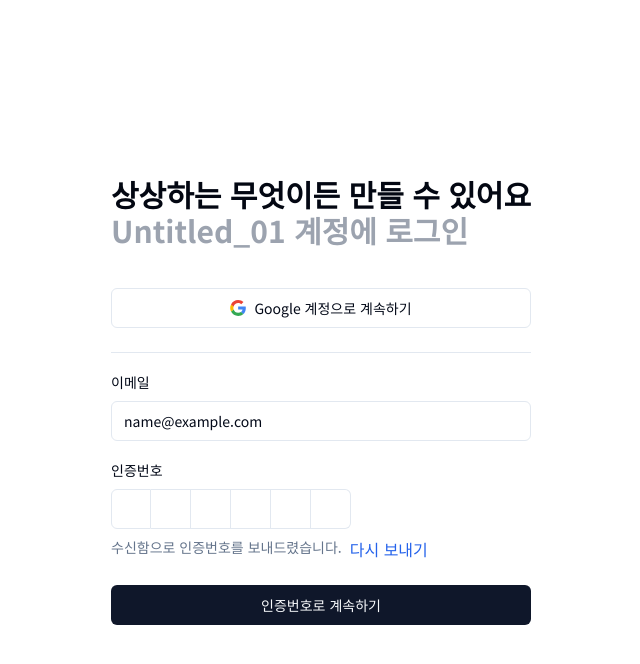
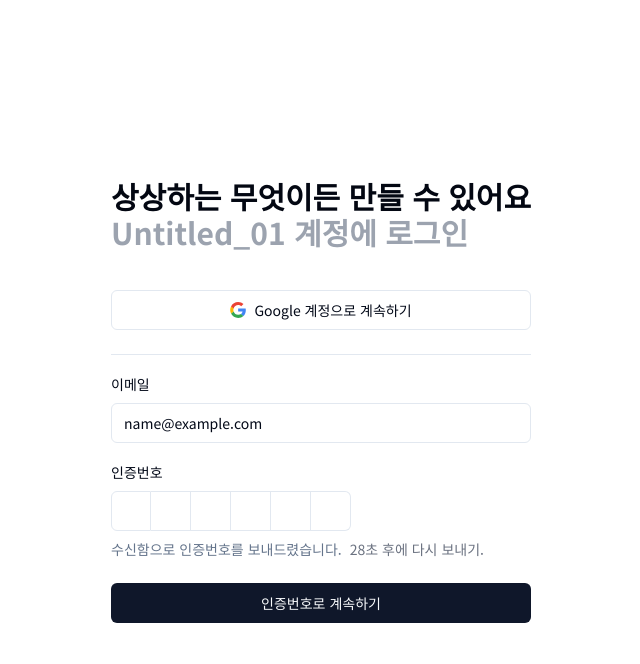
Before and after one commit to ninanoray/Untitled_01, a Next.js app: page /login in a window 1280 px wide. Both pictures are taken after typing "name@example.com" into the empty fields and a click on the button "계속". Shown: the top 664 px of the page, without its empty margins (319-959 px from the left). Built offline with nearby package versions, Linux system fonts and the light colour scheme.

Commit message:
feat: 30초 후에.. 구현

```diff
--- a/src/components/login/loginForm.tsx
+++ b/src/components/login/loginForm.tsx
@@ -2,7 +2,7 @@ import { Button } from "@/src/components/ui/button";
 import { zodResolver } from "@hookform/resolvers/zod";
 import { REGEXP_ONLY_DIGITS_AND_CHARS } from "input-otp";
 import { useRouter } from "next/navigation";
-import { useState } from "react";
+import { useEffect, useState } from "react";
 import { useForm } from "react-hook-form";
 import { z } from "zod";
 import {
@@ -28,6 +28,7 @@ const CHECK_PIN = 2;
 
 const LoginForm = () => {
   const [loginMode, setLoginMode] = useState<number>(CHECK_EMAIL);
+  const [pinCount, setPinCount] = useState<number>(30);
 
   const router = useRouter();
 
@@ -67,6 +68,18 @@ const LoginForm = () => {
     console.log(values);
     router.push("/");
   }
+
+  useEffect(() => {
+    if (loginMode === CHECK_PIN) {
+      const id = setInterval(() => {
+        setPinCount((count) => count - 1);
+      }, 1000);
+      if (pinCount <= 0) {
+        clearInterval(id);
+      }
+      return () => clearInterval(id);
+    }
+  }, [loginMode, pinCount]);
 
   return (
     <>
@@ -124,7 +137,9 @@ const LoginForm = () => {
                   <FormControl>
                     <Input placeholder="비밀번호를 입력하세요" {...field} />
                   </FormControl>
-                  <FormDescription>비밀번호를 잊어버리셨나요?</FormDescription>
+                  <FormDescription className="cursor-pointer">
+                    비밀번호를 잊어버리셨나요?
+                  </FormDescription>
                   <FormMessage />
                 </FormItem>
               )}
@@ -165,7 +180,16 @@ const LoginForm = () => {
                   </FormControl>
                   <FormDescription className="flex gap-2">
                     수신함으로 인증번호를 보내드렸습니다.
-                    <p className="text-blue-600 cursor-pointer">다시 보내기</p>
+                    {pinCount > 0 ? (
+                      <p className="text-sm text-gray-500">{`${pinCount}초 후에 다시 보내기.`}</p>
+                    ) : (
+                      <p
+                        className="text-sm text-blue-600 cursor-pointer"
+                        onClick={() => setPinCount(30)}
+                      >
+                        다시 보내기
+                      </p>
+                    )}
                   </FormDescription>
                   <FormMessage />
                 </FormItem>
```
